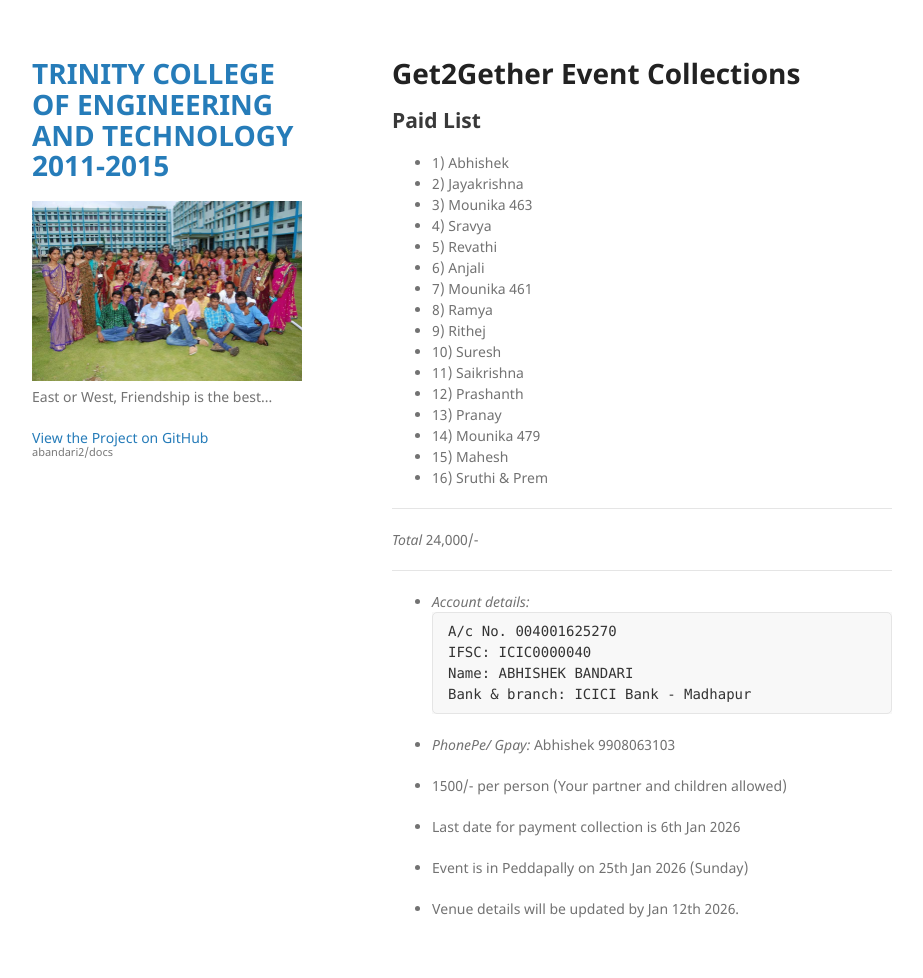
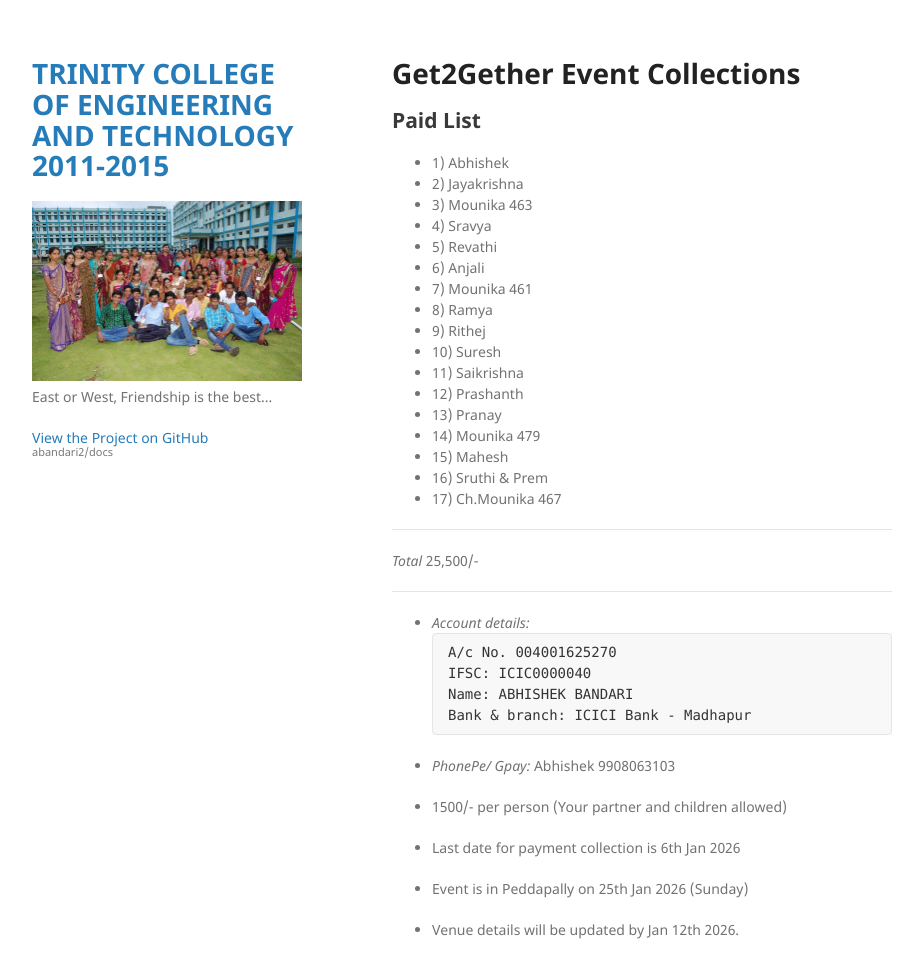
Before and after one commit to abandari2/docs, a Jekyll site: the page built from index.md, in a window 1280 px wide and 1010 px high. Shown: the top 978 px of the window, without its empty margins (178-1101 px from the left). Built offline with Jekyll 4.4.1, drawn with Linux system fonts in a browser that asks for light colours; our own code applies the rules of GitHub Pages for plain Markdown files.

Commit message:
Update index.md

```diff
--- a/index.md
+++ b/index.md
@@ -18,9 +18,10 @@
 * 14) Mounika 479
 * 15) Mahesh
 * 16) Sruthi & Prem
+* 17) Ch.Mounika 467
 
  --------------
- *Total* 24,000/-
+ *Total* 25,500/-
 
 ---------------
 * *Account details:*
```
